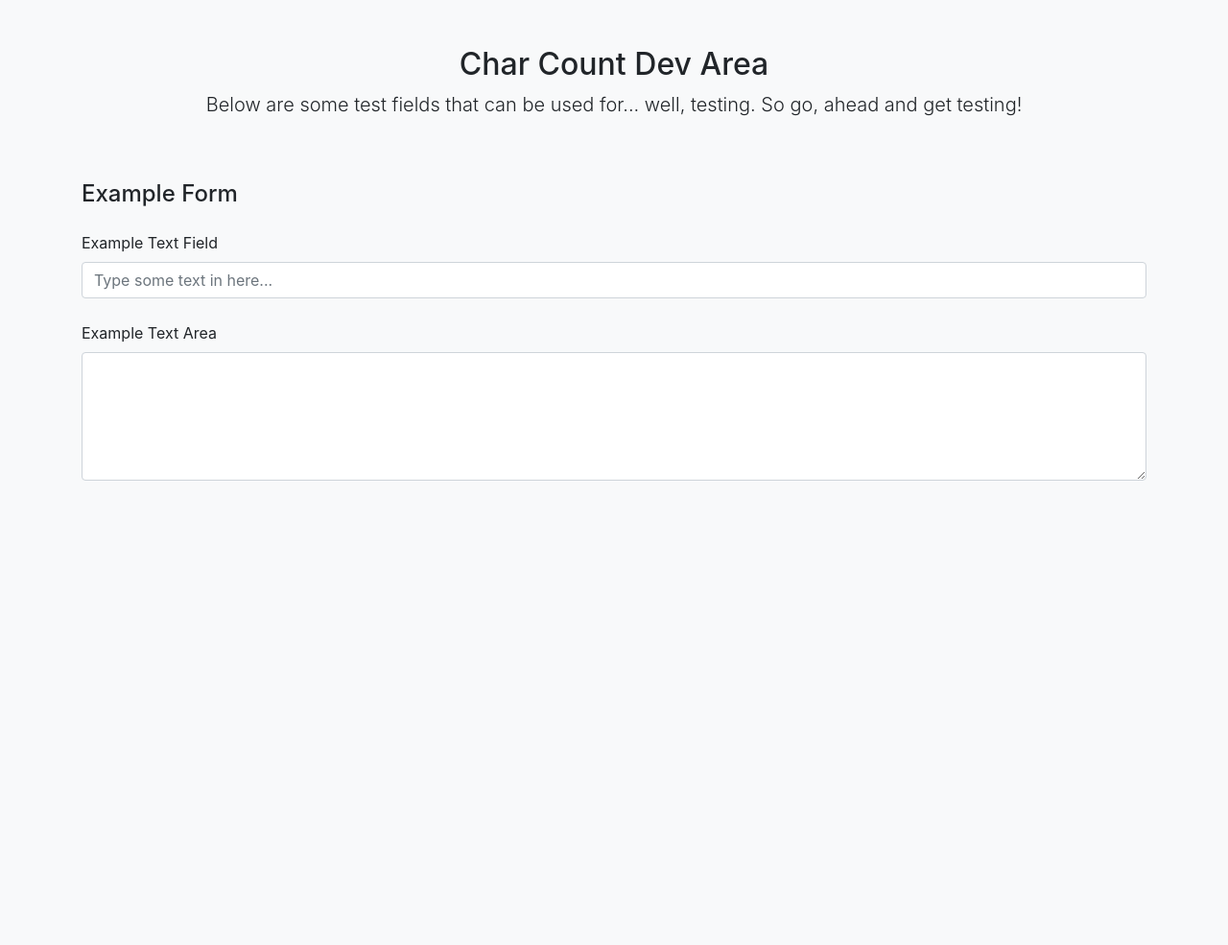
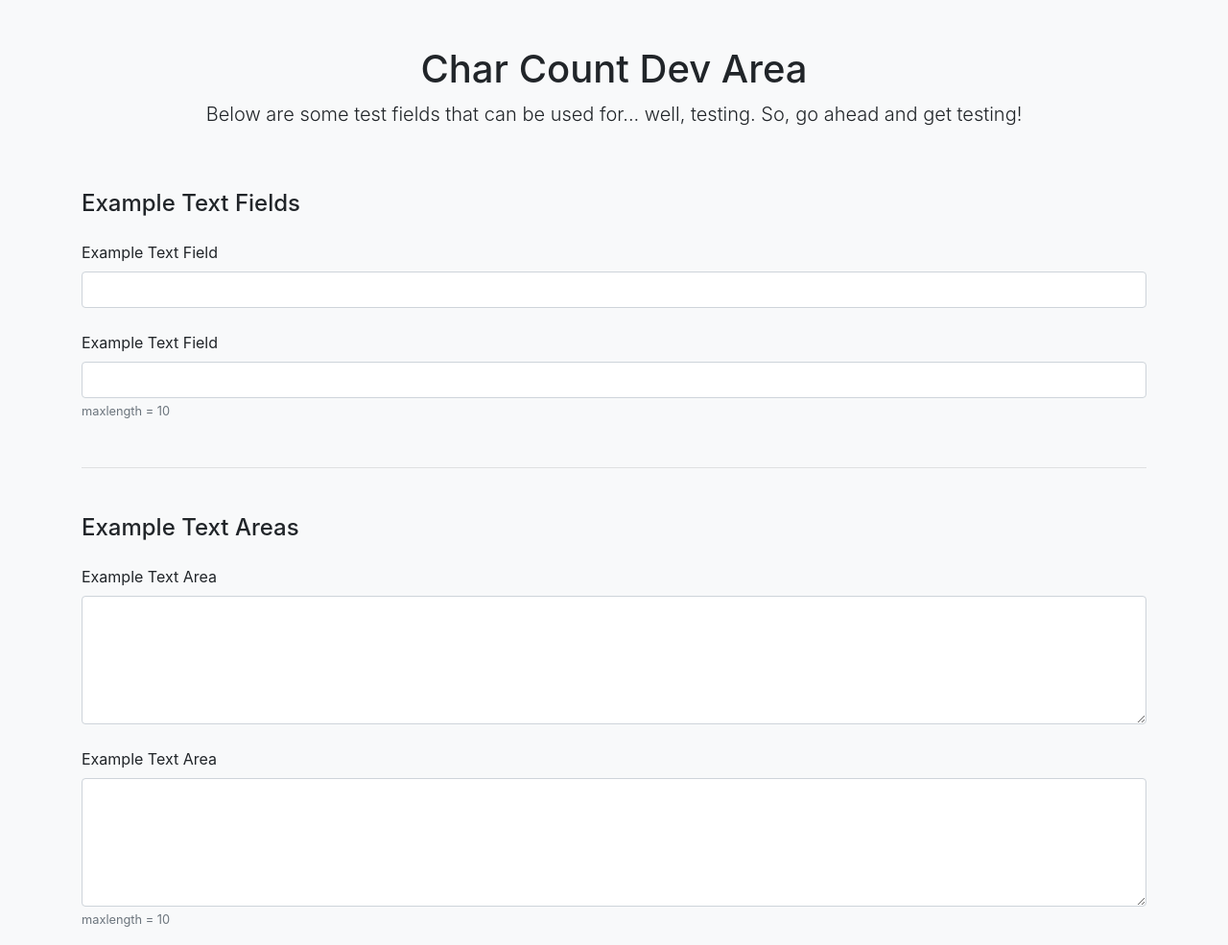
Before and after one commit to othyn/char-count-es6, a website built with webpack: page dev/index.html in a window 1280 px wide. Shown: the whole page at 96% size. Before the commit the page ends 800 px from the top, so only its background shows below. Built offline with nearby package versions, Linux system fonts and the light colour scheme.

Commit message:
Update dev with more fields and fix up text

```diff
--- a/dev/index.html
+++ b/dev/index.html
@@ -21,25 +21,43 @@
 
             <div class="py-5 text-center">
 
-                <h2>Char Count Dev Area</h2>
+                <h1>Char Count Dev Area</h1>
 
-                <p class="lead">Below are some test fields that can be used for... well, testing. So go, ahead and get testing!</p>
+                <p class="lead">Below are some test fields that can be used for... well, testing. So, go ahead and get testing!</p>
 
             </div>
 
             <form>
 
-                <h4>Example Form</h4>
+                <h4>Example Text Fields</h4>
 
                 <div class="form-group my-4">
                     <label for="example-text-field">Example Text Field</label>
-                    <input type="text" class="form-control" id="example-text-field" placeholder="Type some text in here...">
+                    <input type="text" class="form-control" id="example-text-field">
                 </div>
                 <!-- Test text field -->
 
                 <div class="form-group">
+                    <label for="example-text-field-max">Example Text Field</label>
+                    <input type="text" class="form-control" id="example-text-field-max" maxlength="10">
+                    <small class="text-muted">maxlength = 10</small>
+                </div>
+                <!-- Test text field -->
+
+                <hr class="my-5">
+
+                <h4>Example Text Areas</h4>
+
+                <div class="form-group my-4">
                     <label for="example-text-area">Example Text Area</label>
                     <textarea class="form-control" id="example-text-area" rows="5"></textarea>
+                </div>
+                <!-- Test text area -->
+
+                <div class="form-group">
+                    <label for="example-text-area-max">Example Text Area</label>
+                    <textarea class="form-control" id="example-text-area-max" rows="5" maxlength="10"></textarea>
+                    <small class="text-muted">maxlength = 10</small>
                 </div>
                 <!-- Test text area -->
 
```
